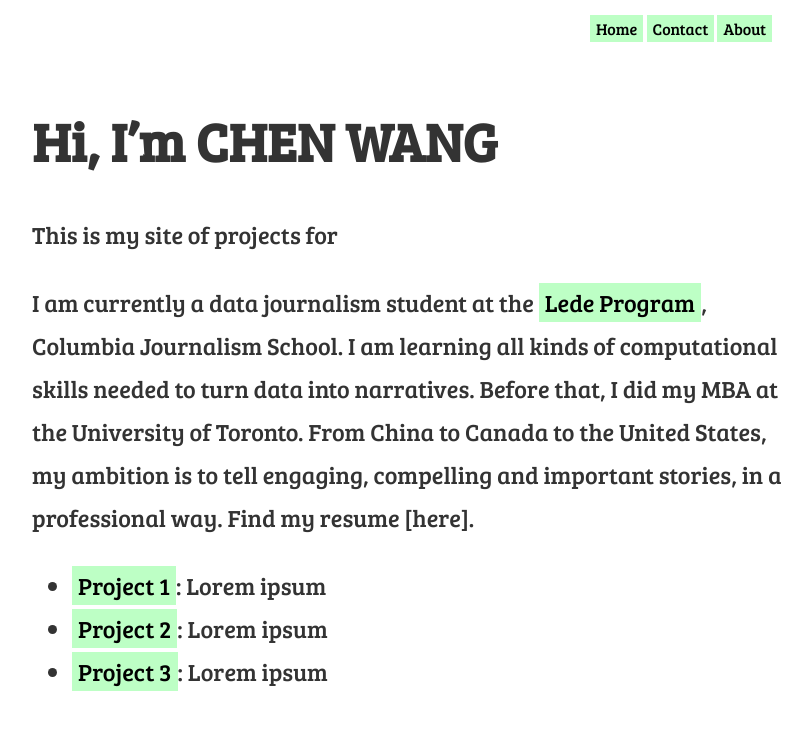
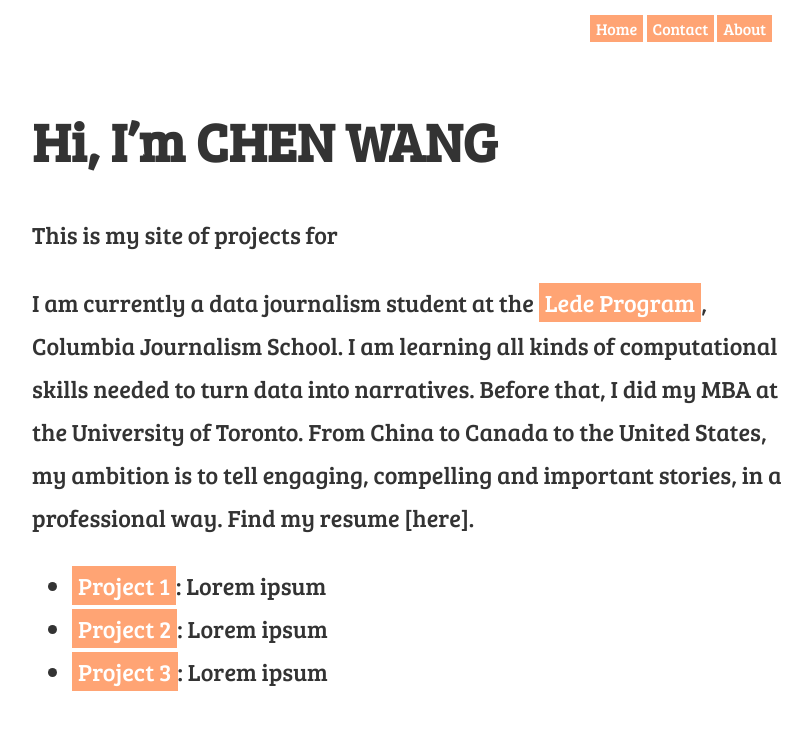
Before and after one commit to hichenwang/Data_Studio_Projects, a Jekyll site: the page built from docs/index.md, in a window 1280 px wide. Shown: the top 730 px of the page, without its empty margins (233-1045 px from the left). Built offline with Jekyll 4.4.1, drawn with Linux system fonts in a browser that asks for light colours; our own code applies the rules of GitHub Pages for plain Markdown files.

Commit message:
website update

```diff
--- a/docs/assets/css/main.css
+++ b/docs/assets/css/main.css
@@ -36,7 +36,7 @@ li {
 
 a {
   text-decoration: none;
-  background: #bdffc5;
+  background: #ffa474;
   padding: 3px 6px;
-  color: #000;
+  color: #fff;
 }
```
